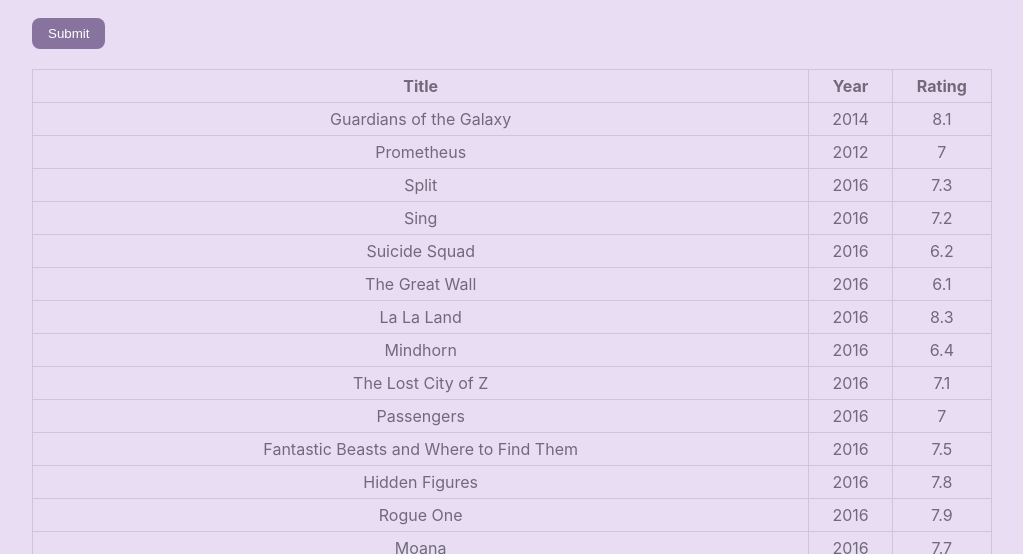
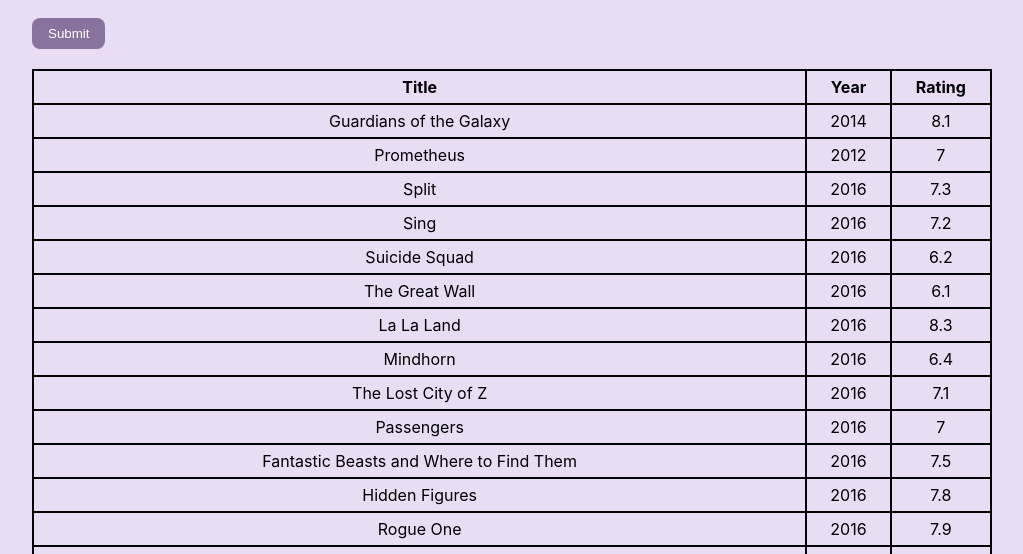
Before and after one commit to Alexis-coder8/RODS, a React (Vite) app in the folder myapp/: page / in a window 1280 px wide. Shown: the part 246-800 px from the top of the page, without its empty margins (128-1151 px from the left). Built offline with nearby package versions, Linux system fonts and the light colour scheme.

Commit message:
TEXT COLOR

```diff
--- a/myapp/src/App.css
+++ b/myapp/src/App.css
@@ -48,7 +48,7 @@ select {
   border: 1px solid #cfc5d8;
   border-radius: 8px;
   background: #fff;
-  color: #716a79;
+  color: rgb(35, 31, 31);
 }
 
 .table-wrap {
@@ -62,8 +62,8 @@ table {
 
 th,
 td {
-  border: 1px solid #cfc5d8;
+  border: 2px solid black;
   padding: 6px;
   text-align: center;
-  color: #716a79;
+  color: #000;
 }
```
